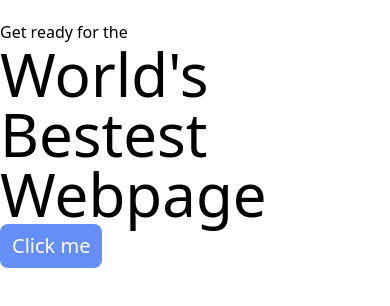
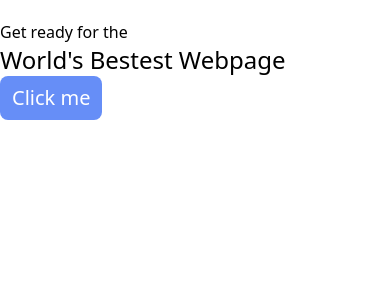
Before and after one commit to mvstgmbh/base-design-system, a React (Vite) app: page / in a window 390 px wide. Shown: the top 306 px of the page. Built offline with nearby package versions, Linux system fonts and the light colour scheme.

Commit message:
chore: cleanup comments

```diff
--- a/src/App.tsx
+++ b/src/App.tsx
@@ -5,7 +5,7 @@ function App() {
   return (
     <>
       <p className='mt-xl'>Get ready for the </p>
-      <Typography as='h1' className='text-6xl'>
+      <Typography as='h1' className='text-2xl md:text-6xl'>
         World's Bestest Webpage
       </Typography>
       <Button variant='primary' size='large'>
--- a/src/components/atoms/Button.tsx
+++ b/src/components/atoms/Button.tsx
@@ -2,7 +2,6 @@ import { VariantProps, cva } from 'class-variance-authority';
 import React, { ButtonHTMLAttributes, FC, forwardRef } from 'react';
 import { twMerge } from 'tailwind-merge';
 
-// Customized button variations
 const buttonVariants = cva(`px-md py-sm rounded-sm text-white`, {
   variants: {
     variant: {
@@ -29,8 +28,6 @@ interface ButtonProps extends VariantProps<typeof buttonVariants> {
   children: React.ReactNode;
 }
 
-// It is our ButtonProps interafce it extends ButtonHTMLAttributes of HTMLButtonElement interface
-// Also extends from class-variance-authority lastly we passed our forwarded Reference type
 interface ButtonProps
   extends ButtonHTMLAttributes<HTMLButtonElement>,
     VariantProps<typeof buttonVariants> {
--- a/src/components/atoms/Typography.tsx
+++ b/src/components/atoms/Typography.tsx
@@ -1,12 +1,9 @@
 import { HTMLAttributes, forwardRef } from 'react';
 
-// Define the available HTML elements
 type HTMLTag = 'h1' | 'h2' | 'h3' | 'h4' | 'h5' | 'h6' | 'p' | 'span' | 'div';
 
-// Define the possible variants for styling
 type TypographyVariant = 'default' | 'primary' | 'secondary';
 
-// Define the props for the Typography component
 interface TypographyProps extends HTMLAttributes<HTMLHeadingElement> {
   as: HTMLTag;
   variant?: TypographyVariant;
```
